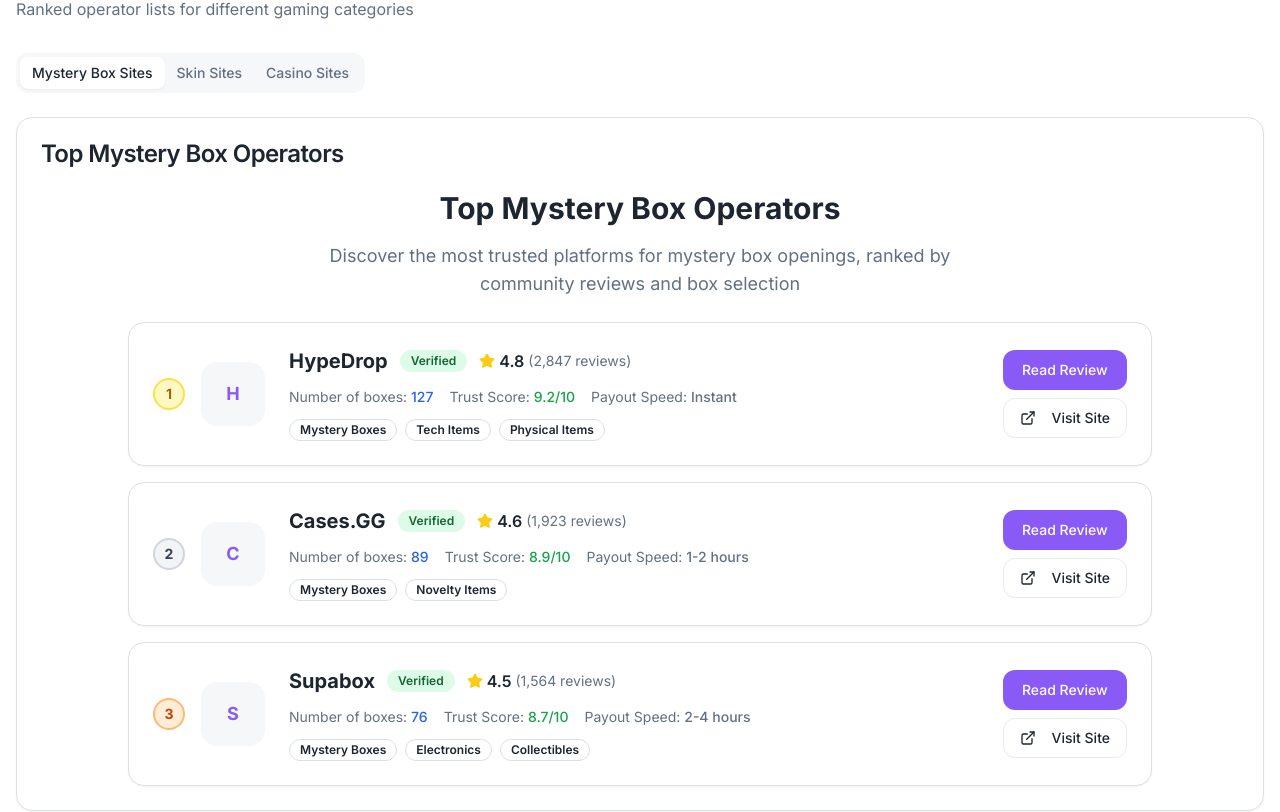
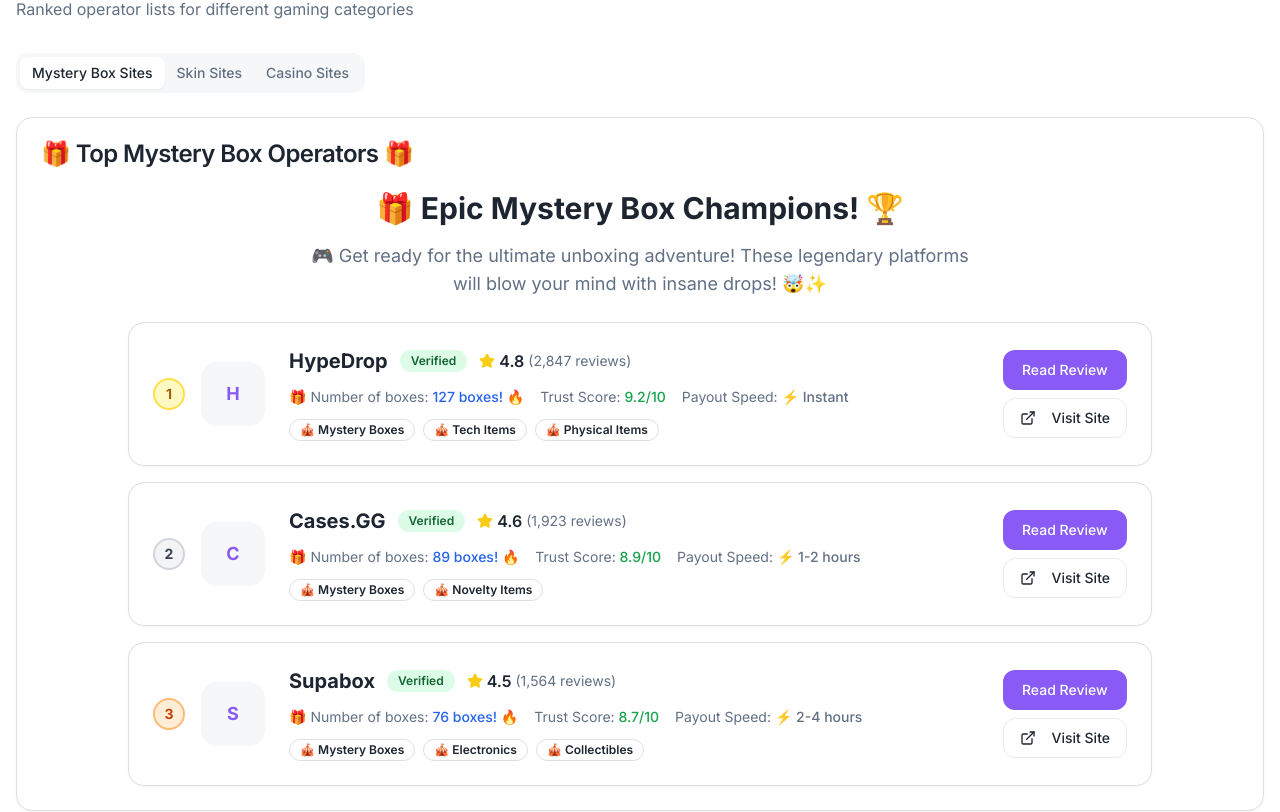
Before and after one commit to whaamkabaam/trust-skin-hub-45, a React (Vite) app: page /style-guide in a window 1280 px wide. Shown: the part 5814-6626 px from the top of the page. Built offline with nearby package versions, Linux system fonts and the light colour scheme.

Commit message:
Refactor: Make Top Operator Lists playful

```diff
--- a/src/pages/StyleGuide.tsx
+++ b/src/pages/StyleGuide.tsx
@@ -750,13 +750,19 @@ const StyleGuide = () => {
             <TabsContent value="mystery-box" className="space-y-4">
               <Card>
                 <CardHeader>
-                  <CardTitle>Top Mystery Box Operators</CardTitle>
+                  <CardTitle>🎁 Top Mystery Box Operators 🎁</CardTitle>
                 </CardHeader>
                 <CardContent>
                   <TopOperatorList
-                    title="Top Mystery Box Operators"
-                    subtitle="Discover the most trusted platforms for mystery box openings, ranked by community reviews and box selection"
-                    operators={mysteryBoxOperators}
+                    title="🎁 Epic Mystery Box Champions! 🏆"
+                    subtitle="🎮 Get ready for the ultimate unboxing adventure! These legendary platforms will blow your mind with insane drops! 🤯✨"
+                    operators={mysteryBoxOperators.map(op => ({
+                      ...op,
+                      specialFeature: `🎁 ${op.specialFeature}`,
+                      specialValue: `${op.specialValue} boxes! 🔥`,
+                      payoutSpeed: `⚡ ${op.payoutSpeed}`,
+                      tags: op.tags.map(tag => `🎪 ${tag}`)
+                    }))}
                   />
                 </CardContent>
               </Card>
@@ -765,13 +771,19 @@ const StyleGuide = () => {
             <TabsContent value="skin-sites" className="space-y-4">
               <Card>
                 <CardHeader>
-                  <CardTitle>Top Skin Trading Sites</CardTitle>
+                  <CardTitle>🔫 Top Skin Trading Sites 🔫</CardTitle>
                 </CardHeader>
                 <CardContent>
                   <TopOperatorList
-                    title="Top Skin Trading Platforms"
-                    subtitle="Most trusted platforms for skin trading, case opening, and marketplace activities"
-                    operators={skinSiteOperators}
+                    title="🚀 Legendary Skin Trading Empires! 🎨"
+                    subtitle="💎 Where skins become dreams! Trade, open cases, and collect the rarest items in the galaxy! 🌟"
+                    operators={skinSiteOperators.map(op => ({
+                      ...op,
+                      specialFeature: `🎯 ${op.specialFeature}`,
+                      specialValue: `${op.specialValue} cases! 💥`,
+                      payoutSpeed: `🚀 ${op.payoutSpeed}`,
+                      tags: op.tags.map(tag => `⚡ ${tag}`)
+                    }))}
                   />
                 </CardContent>
               </Card>
@@ -780,13 +792,19 @@ const StyleGuide = () => {
             <TabsContent value="casino-sites" className="space-y-4">
               <Card>
                 <CardHeader>
-                  <CardTitle>Top Casino Sites</CardTitle>
+                  <CardTitle>🎰 Top Casino Sites 🎰</CardTitle>
                 </CardHeader>
                 <CardContent>
                   <TopOperatorList
-                    title="Top Online Casino Platforms"
-                    subtitle="Leading casino sites with the best games, bonuses, and security for online gambling"
-                    operators={casinoSiteOperators}
+                    title="🎲 Ultimate Casino Paradise! 💰"
+                    subtitle="🔥 Roll the dice at these incredible gaming destinations! Jackpots, thrills, and non-stop action awaits! 🎊"
+                    operators={casinoSiteOperators.map(op => ({
+                      ...op,
+                      specialFeature: `🎮 ${op.specialFeature}`,
+                      specialValue: `${op.specialValue} games! 🎯`,
+                      payoutSpeed: `💨 ${op.payoutSpeed}`,
+                      tags: op.tags.map(tag => `🎪 ${tag}`)
+                    }))}
                   />
                 </CardContent>
               </Card>
```
